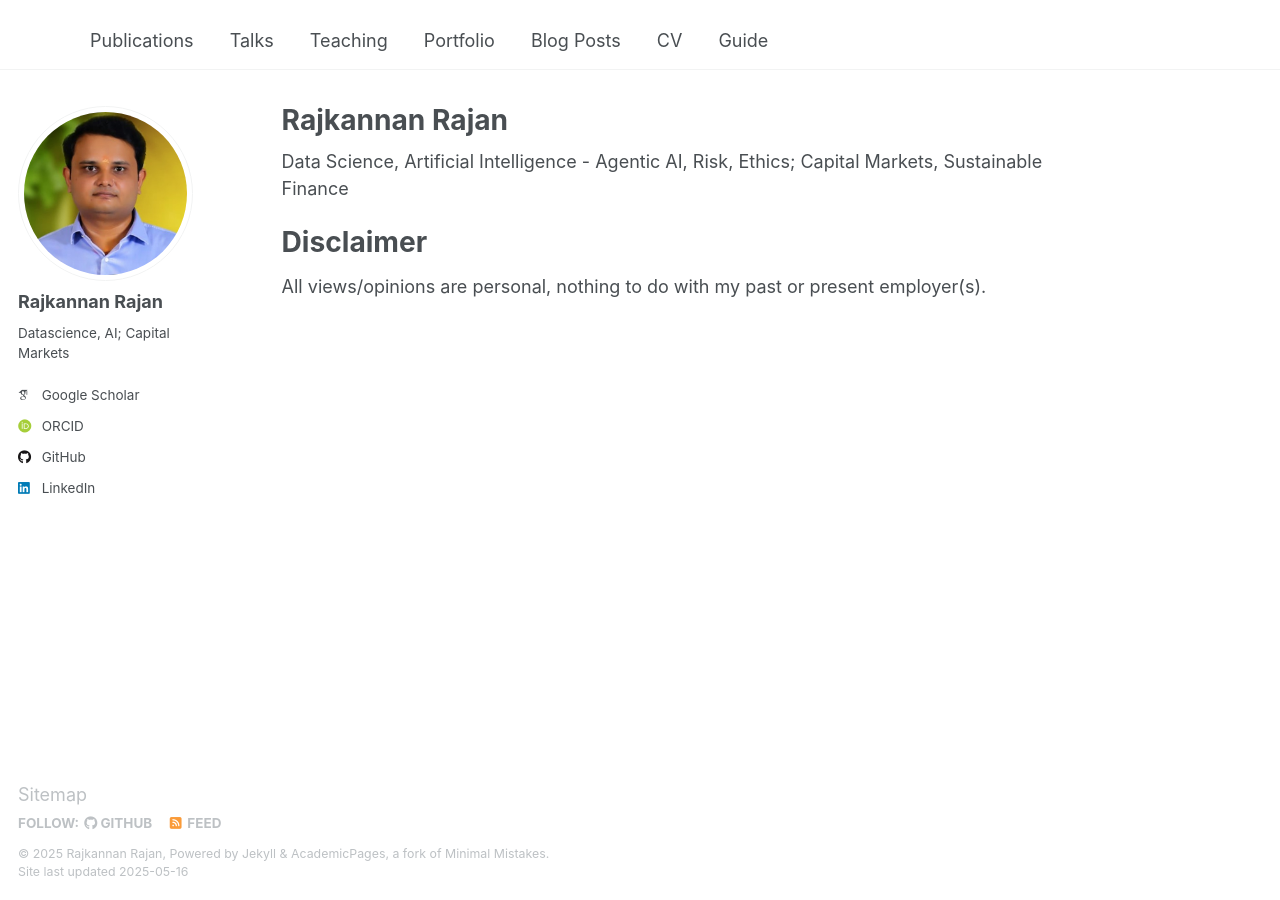
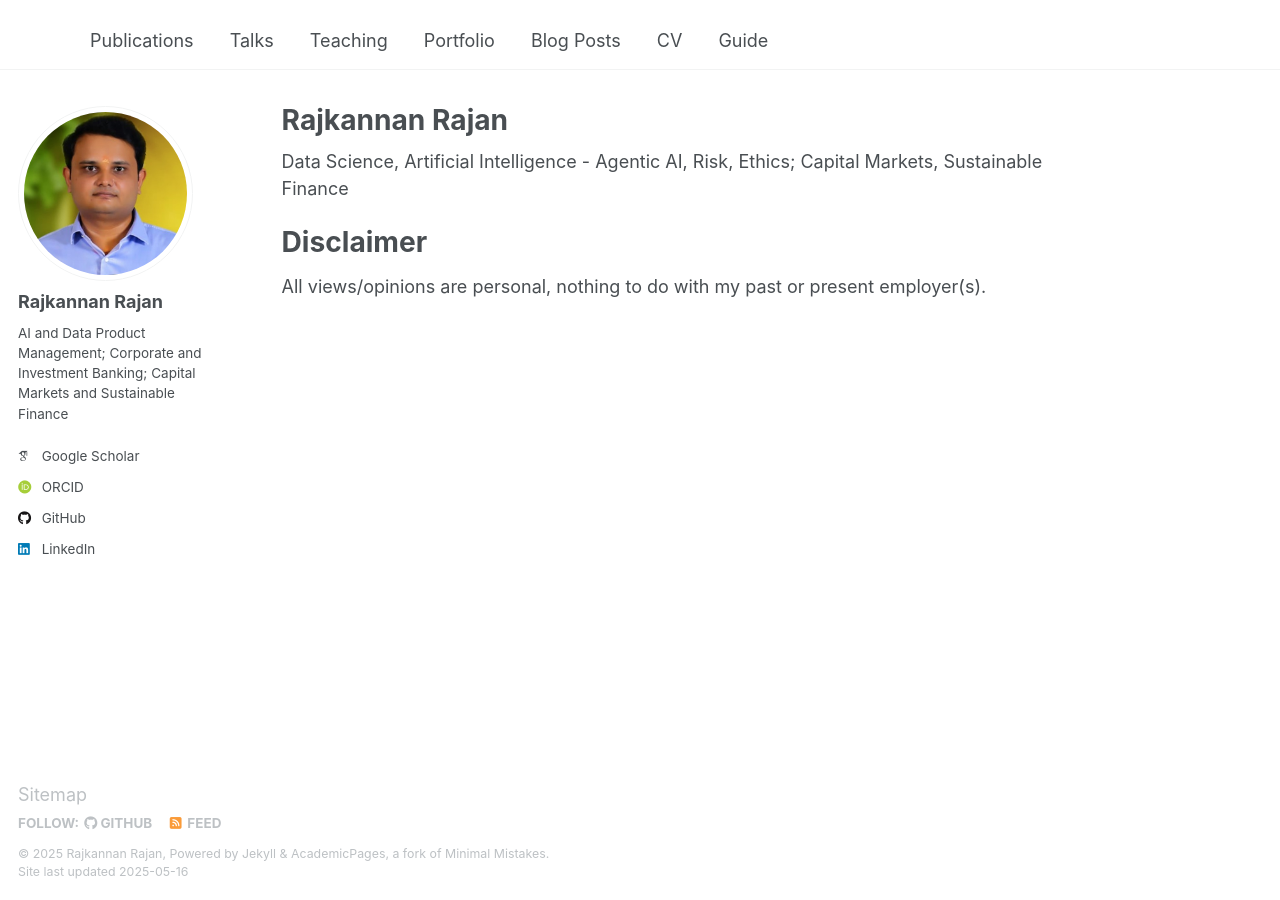
Before and after one commit to rajkannanrajan/rajkannanrajan.github.io, a Jekyll site: the page built from _pages/about.md, in a window 1280 px wide. Built offline with Jekyll 4.4.1, drawn with Linux system fonts in a browser that asks for light colours; some web fonts are replaced.

Commit message:
Update _config.yml

```diff
--- a/_config.yml
+++ b/_config.yml
@@ -12,7 +12,7 @@ site_theme               : "default"
 title                    : ""
 title_separator          : "-"
 name                     : &name "Rajkannan Rajan"
-description              : &description "AI; Capital Markets"
+description              : &description "AI and Data Product Management; Corporate and Invesstment Banking; Capital Markets and Sustainable Finance"
 url                      : https://rajkannanrajan.github.io
 baseurl                  : "" # the subpath of your site, e.g. "/blog"
 repository               : "academicpages/academicpages.github.io"
@@ -25,7 +25,7 @@ author:
   avatar           : "rr-photo.jpeg"
   name             : "Rajkannan Rajan"
   pronouns         : # example: "she/her"
-  bio              : "Datascience, AI; Capital Markets"
+  bio              : "AI and Data Product Management; Corporate and Investment Banking; Capital Markets and Sustainable Finance"
   location         : #"Earth"
   employer         : #"Red Brick University"
   uri              : # URL
```
